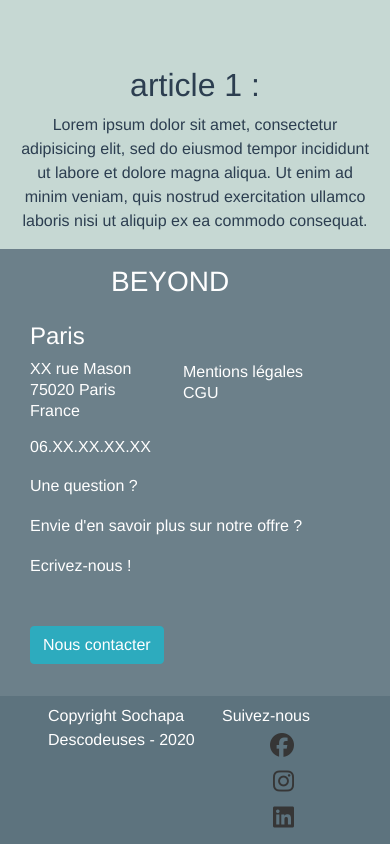
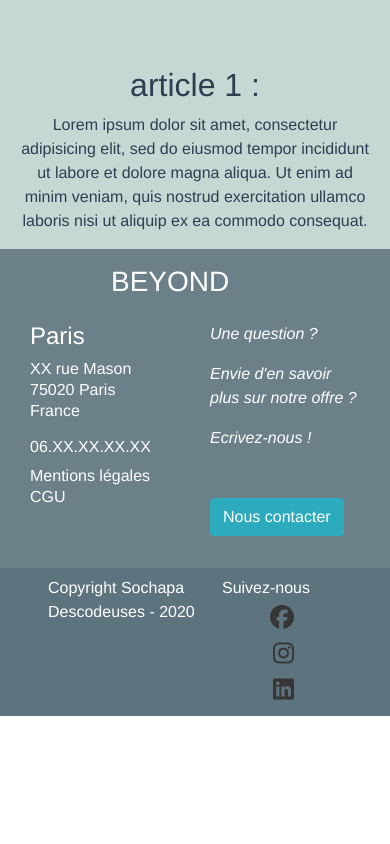
Before and after one commit to chmullerweb/beyond, a Vue app in the folder beyond_rh/: page /cgu in a window 390 px wide. Shown: the part 1425-2269 px from the top of the page. After the commit the page ends 2141 px from the top, so only its background shows below. Built offline with nearby package versions, Linux system fonts and the light colour scheme; what @braid/vue-formulate would draw is missing.

Commit message:
Responsive First Bloc Footer

```diff
--- a/beyond_rh/src/layout/Footer.vue
+++ b/beyond_rh/src/layout/Footer.vue
@@ -5,7 +5,7 @@
       <h3>BEYOND</h3>
         <div class="container">
           <div class="row">
-            <div class="col flex">
+            <div class="col flex flex-vert">
               <div class="adresse">
                 <h4>Paris</h4>
                 <p>XX rue Mason</p>
@@ -14,10 +14,15 @@
                 <p class="phone">06.XX.XX.XX.XX</p>
               </div>
               <div class="legacy">
+                <router-link to="/mentions">
                 <p>Mentions légales</p>
-                <p>CGU</p></div>
+                </router-link>
+                <router-link to="/cgu">
+                <p>CGU</p>
+                </router-link>
               </div>
-            <div class="col">
+              </div>
+            <div class="col italic">
               <p>Une question ?</p>
               <p>Envie d'en savoir plus sur notre offre ?</p>
               <p>Ecrivez-nous !</p>
@@ -134,6 +139,26 @@ margin-bottom: 0;
 .pictosSocial span a{
   color: #363636!important;
   font-size: 1.5rem;
+}
+
+.legacy a{
+  color: white;
+  text-decoration: none;
+}
+
+.italic{
+  font-style: italic;
+}
+
+
+@media screen and (max-width:768px){
+  .flex-vert{
+	flex-direction: column;
+}
+
+.legacy{
+  padding: 0 0 0 0;
+}
 
 }
 
--- a/beyond_rh/src/router/index.js
+++ b/beyond_rh/src/router/index.js
@@ -65,7 +65,7 @@ Vue.use(VueRouter)
     components: { default: Cgu, header: HeaderNavbar, footer: Footer },
   },
   {
-    path: '/mentionsLegales',
+    path: '/mentions',
     name: 'Mentions',
     components: { default: Mentions, header: HeaderNavbar, footer: Footer },
   },
```
